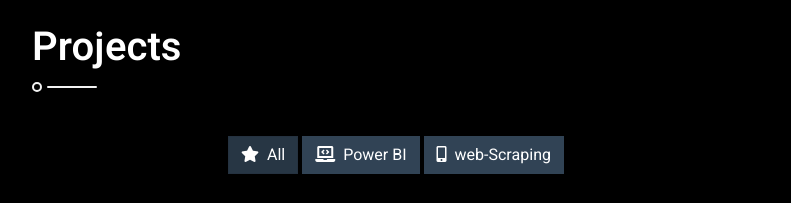
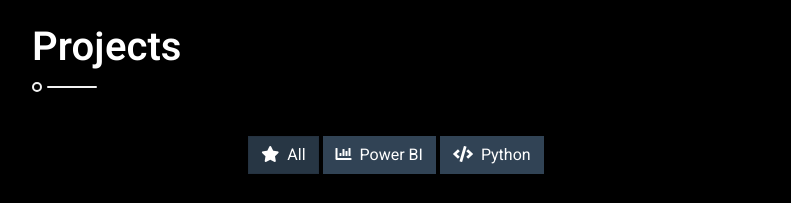
Before and after one commit to Jeberson18/Jeberson-Joe, a plain HTML site: page index.html in a window 1280 px wide. Shown: the part 2900-3103 px from the top of the page, without its empty margins (438-1229 px from the left). Drawn offline with nearby package versions, Linux system fonts and the light colour scheme.

Commit message:
Update index.html

```diff
--- a/index.html
+++ b/index.html
@@ -249,8 +249,8 @@
                                     <div class="col-12 text-center mb-2">
                                         <ul class="list-inline mb-4" id="portfolio-flters">
                                             <li class="btn btn-secondary active"  data-filter="*"><i class="fa fa-star me-2"></i>All</li>
-                                            <li class="btn btn-secondary" data-filter=".first"><i class="fa fa-laptop-code me-2"></i>Power BI</li>
-                                            <li class="btn btn-secondary" data-filter=".second"><i class="fa fa-mobile-alt me-2"></i>web-Scraping</li>
+                                            <li class="btn btn-secondary" data-filter=".first"><i class="fa fa-chart-bar me-2"></i>Power BI</li>
+                                            <li class="btn btn-secondary" data-filter=".second"><i class="fa fa-code me-2"></i>Python</li>
                                         </ul>
                                     </div>
                                 </div>
```
